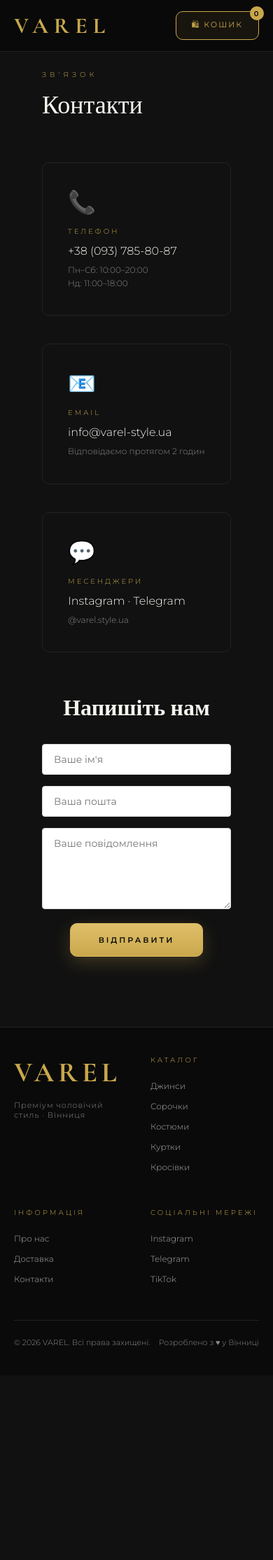
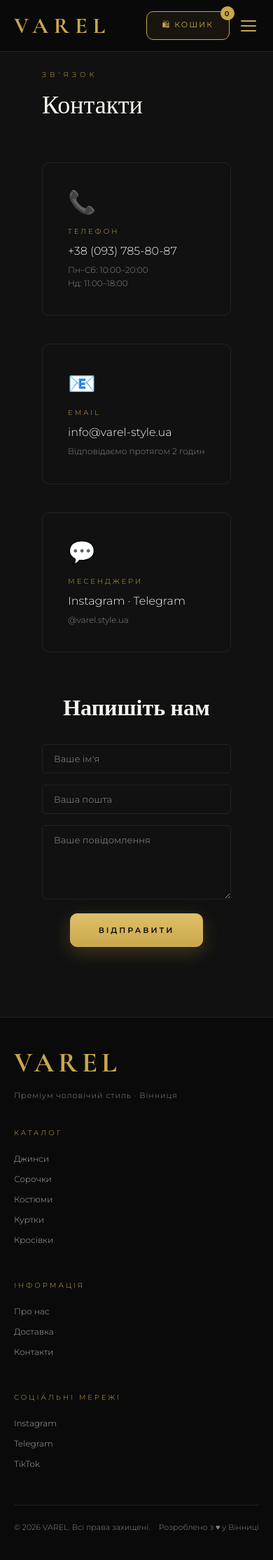
Before and after one commit to arikc79/varel-style, a Django app: page /contacts/ in a window 390 px wide. Shown: the whole page at 70% size. Before the commit the page ends 1924 px from the top, so only its background shows below. Run offline with Django 4.2, Linux system fonts and the light colour scheme; parts of the project's set-up code (start-up, migrations or seed data) failed here and were passed over.

Commit message:
fix: bug fixes & mobile improvements
- Add hamburger menu for mobile navigation
- Add color picker to product modal
- Fix JS syntax error in contacts.html (apostrophe in string)
- Fix catalog.html URL category race condition
- Fix quickAdd crash when product has no sizes
- Fix product detail gallery width on mobile
- Fix hero background-size on mobile (cover)
- Add footer 1-column layout for small screens
- Add color field to OrderItem admin inline

```diff
--- a/backend/apps/orders/admin.py
+++ b/backend/apps/orders/admin.py
@@ -4,8 +4,8 @@
 class OrderItemInline(admin.TabularInline):
     model  = OrderItem
     extra  = 0
-    fields = ['product', 'name', 'size', 'qty', 'price']
-    readonly_fields = ['product','name', 'size', 'qty', 'price']
+    fields = ['product', 'name', 'size', 'color', 'qty', 'price']
+    readonly_fields = ['product', 'name', 'size', 'color', 'qty', 'price']
 
 
 @admin.register(Order)
--- a/backend/static/css/hero.css
+++ b/backend/static/css/hero.css
@@ -27,6 +27,7 @@
 .hero-cta { margin-top: 50px; display: flex; gap: 16px; justify-content: center; animation: fadeUp 1s ease .6s both; }
 
 @media(max-width:768px) {
-  .hero { background-size: auto 112%; }
+  .hero { background-size: cover; background-position: center top; }
   .hero-cta { flex-direction: column; align-items: center; }
+  .hero-cta .btn-primary, .hero-cta .btn-outline { width: 100%; max-width: 280px; text-align: center; }
 }
--- a/backend/static/css/main.css
+++ b/backend/static/css/main.css
@@ -154,13 +154,57 @@
 .footer-links a:hover { color: var(--gold); }
 .footer-bottom { grid-column: 1/-1; border-top: 1px solid var(--border); padding-top: 24px; display: flex; justify-content: space-between; font-size: 11px; color: var(--grey); }
 
+/* ── HAMBURGER ── */
+.hamburger {
+  display: none;
+  flex-direction: column;
+  gap: 5px;
+  background: none;
+  border: none;
+  cursor: pointer;
+  padding: 6px 4px;
+  flex-shrink: 0;
+}
+.hamburger span {
+  display: block;
+  width: 22px;
+  height: 2px;
+  background: var(--gold);
+  border-radius: 2px;
+  transition: all .3s;
+}
+.hamburger.open span:nth-child(1) { transform: translateY(7px) rotate(45deg); }
+.hamburger.open span:nth-child(2) { opacity: 0; }
+.hamburger.open span:nth-child(3) { transform: translateY(-7px) rotate(-45deg); }
+
 /* ── RESPONSIVE ── */
 @media(max-width:768px) {
   nav { padding: 16px 20px; }
-  .nav-links { display: none; }
+  .nav-links {
+    display: none;
+    flex-direction: column;
+    position: absolute;
+    top: 100%;
+    left: 0; right: 0;
+    background: rgba(10,10,10,.98);
+    padding: 20px 24px 28px;
+    gap: 20px;
+    border-bottom: 1px solid var(--border);
+    backdrop-filter: blur(12px);
+    z-index: 999;
+  }
+  .nav-links.mobile-open { display: flex; }
+  .nav-links a { font-size: 13px; letter-spacing: 3px; padding: 8px 0; border-bottom: 1px solid var(--border); }
+  .nav-links li:last-child a { border-bottom: none; }
+  .hamburger { display: flex; }
   .section { padding: 60px 20px; }
   .about-section { grid-template-columns: 1fr; padding: 60px 20px; }
   .contact-grid { grid-template-columns: 1fr; }
   footer { grid-template-columns: 1fr 1fr; padding: 40px 20px; }
   .map-info { grid-template-columns: 1fr; }
 }
+
+@media(max-width:480px) {
+  footer { grid-template-columns: 1fr; }
+  .nav-links { gap: 0; }
+}
--- a/backend/static/js/modal.js
+++ b/backend/static/js/modal.js
@@ -1,14 +1,23 @@
 // ── МОДАЛЬНЕ ВІКНО ТОВАРУ ──
-let currentProduct = null;
-let currentQty     = 1;
-let selectedSize   = null;
+let currentProduct  = null;
+let currentQty      = 1;
+let selectedSize    = null;
+let selectedColor   = null;
+
+const MODAL_COLOR_MAP = {
+  'білий':'#f5f5f0','чорний':'#1a1a1a','синій':'#1e3f8f','темно-синій':'#0d1f5c',
+  'блакитний':'#5fa8e8','бежевий':'#d9d0ba','молочний':'#f0ead6','сірий':'#8a8a8a',
+  'графіт':'#3a3d45','хакі':'#7a7d5e','зелений':'#266b48','червоний':'#c0273a',
+  'бордовий':'#681a28','коричневий':'#6b472e',
+};
 
 function openModal(id) {
   currentProduct = allProducts.find(p => p.id === id);
   if (!currentProduct) return;
 
-  currentQty   = 1;
-  selectedSize = null;
+  currentQty    = 1;
+  selectedSize  = null;
+  selectedColor = null;
   document.getElementById('qtyNum').textContent = 1;
 
   // ── Галерея фото або emoji ──
@@ -49,6 +58,24 @@
     .map(s => `<button class="size-btn" onclick="selectSize(this,'${s}')">${s}</button>`)
     .join('');
 
+  const colors = currentProduct.colors || [];
+  const colorLabel = document.getElementById('modalColorLabel');
+  const colorsBox  = document.getElementById('modalColors');
+  if (colors.length > 0) {
+    colorLabel.style.display = '';
+    colorsBox.innerHTML = colors.map(c => {
+      const name = String(c).trim();
+      const hex  = MODAL_COLOR_MAP[name.toLowerCase()] || '#888';
+      return `<button class="modal-color-swatch" title="${name}" data-color="${name}"
+        style="width:32px;height:32px;border-radius:50%;background:${hex};border:2px solid rgba(255,255,255,.2);
+        outline:2px solid transparent;outline-offset:2px;cursor:pointer;transition:all .2s;flex-shrink:0;"
+        onclick="selectModalColor(this,'${name}')"></button>`;
+    }).join('');
+  } else {
+    colorLabel.style.display = 'none';
+    colorsBox.innerHTML = '';
+  }
+
   const details = currentProduct.details || {};
   document.getElementById('modalDetails').innerHTML = Object.keys(details).length
     ? '<div class="size-label" style="margin-bottom:12px">Деталі товару</div>' +
@@ -85,9 +112,22 @@
   document.getElementById('qtyNum').textContent = currentQty;
 }
 
+function selectModalColor(btn, color) {
+  document.querySelectorAll('.modal-color-swatch').forEach(b => {
+    b.style.outlineColor = 'transparent';
+    b.style.borderColor  = 'rgba(255,255,255,.2)';
+  });
+  btn.style.outlineColor = 'var(--gold)';
+  btn.style.borderColor  = 'rgba(201,168,76,.8)';
+  selectedColor = color;
+}
+
 function addToCartFromModal() {
   if (!selectedSize) { showToast('⚠️ Оберіть розмір!'); return; }
-  for (let i = 0; i < currentQty; i++) addItem(currentProduct, selectedSize);
+  const colors = currentProduct.colors || [];
+  if (colors.length > 0 && !selectedColor) { showToast('⚠️ Оберіть колір!'); return; }
+  const color = selectedColor || 'Без кольору';
+  for (let i = 0; i < currentQty; i++) addItem(currentProduct, selectedSize, color);
   closeModal();
   showToast('✓ Додано: ' + currentProduct.name);
 }
--- a/backend/static/js/products.js
+++ b/backend/static/js/products.js
@@ -225,8 +225,11 @@
 function quickAdd(id) {
   const p = allProducts.find(x => x.id === id);
   if (!p) return;
-  const defaultColor = (p.colors && p.colors.length > 0) ? p.colors[0] : 'Без кольору';
-  addItem(p, p.sizes[0], defaultColor);
+  if (!p.sizes || !p.sizes.length || (p.colors && p.colors.length > 0)) {
+    openModal(id);
+    return;
+  }
+  addItem(p, p.sizes[0], 'Без кольору');
   showToast('✓ ' + p.name + ' — додано до кошика');
 }
 
--- a/backend/static/js/ui.js
+++ b/backend/static/js/ui.js
@@ -16,12 +16,29 @@
   document.querySelectorAll('.fade-in:not(.visible)').forEach(el => obs.observe(el));
 }
 
+function toggleMobileMenu() {
+  const nav = document.querySelector('.nav-links');
+  const btn = document.getElementById('hamburger');
+  nav.classList.toggle('mobile-open');
+  btn.classList.toggle('open');
+}
+
+// Закрити мобільне меню при кліку на посилання
+document.querySelectorAll('.nav-links a').forEach(link => {
+  link.addEventListener('click', () => {
+    document.querySelector('.nav-links').classList.remove('mobile-open');
+    document.getElementById('hamburger').classList.remove('open');
+  });
+});
+
 document.addEventListener('keydown', e => {
   if (e.key === 'Escape') {
     closeLightbox();
     closeModal();
     closeCheckout();
     closeCart();
+    document.querySelector('.nav-links').classList.remove('mobile-open');
+    document.getElementById('hamburger')?.classList.remove('open');
   }
 });
 
--- a/backend/templates/base.html
+++ b/backend/templates/base.html
@@ -25,9 +25,12 @@
     <li><a href="{% url 'contacts' %}">Контакти</a></li>
     <li><a href="{% url 'find_us' %}">Де ми</a></li>
   </ul>
-  <div>
+  <div style="display:flex;align-items:center;gap:12px;">
     <button class="cart-btn" onclick="toggleCart()">
       🛍 Кошик <span class="cart-count" id="cartCount">0</span>
+    </button>
+    <button class="hamburger" id="hamburger" onclick="toggleMobileMenu()" aria-label="Меню">
+      <span></span><span></span><span></span>
     </button>
   </div>
 </nav>
@@ -85,6 +88,8 @@
       <div class="modal-price" id="modalPrice"></div>
       <div class="size-label">Оберіть розмір</div>
       <div class="sizes" id="modalSizes"></div>
+      <div class="size-label" id="modalColorLabel" style="display:none">Оберіть колір</div>
+      <div class="sizes" id="modalColors"></div>
       <div class="qty-label">Кількість</div>
       <div class="qty-control">
         <button class="qty-btn" onclick="changeQty(-1)">−</button>
--- a/backend/templates/contacts.html
+++ b/backend/templates/contacts.html
@@ -34,17 +34,16 @@
   <div style="margin-top:60px; text-align:center;">
     <h3 style="font-family:'Cormorant Garamond',serif; font-size:2rem; margin-bottom:32px;">Напишіть нам</h3>
     <form style="max-width:500px; margin:0 auto;" onsubmit="handleContactForm(event)">
-      <div style="margin-bottom:16px;">
-        <input type="text" placeholder="Ваше ім'я" required
-          style="width:100%; padding:12px 16px; border:1px solid #ddd; border-radius:4px; font-size:14px; font-family:'Montserrat',sans-serif; box-sizing:border-box;">
+      <div class="form-group">
+        <input type="text" placeholder="Ваше ім'я" required>
       </div>
-      <div style="margin-bottom:16px;">
-        <input type="email" placeholder="Ваша пошта" required
-          style="width:100%; padding:12px 16px; border:1px solid #ddd; border-radius:4px; font-size:14px; font-family:'Montserrat',sans-serif; box-sizing:border-box;">
+      <div class="form-group">
+        <input type="email" placeholder="Ваша пошта" required>
       </div>
-      <div style="margin-bottom:16px;">
+      <div class="form-group">
         <textarea placeholder="Ваше повідомлення" rows="5" required
-          style="width:100%; padding:12px 16px; border:1px solid #ddd; border-radius:4px; font-size:14px; font-family:'Montserrat',sans-serif; box-sizing:border-box; resize:vertical;"></textarea>
+          style="width:100%; background:var(--dark); border:1px solid var(--border); border-radius:var(--rs); color:var(--white); padding:12px 16px; font-family:'Montserrat',sans-serif; font-size:13px; outline:none; resize:vertical; box-sizing:border-box; transition:border-color .3s;"
+          onfocus="this.style.borderColor='var(--gold)'" onblur="this.style.borderColor='var(--border)'"></textarea>
       </div>
       <button type="submit" class="btn-primary" style="cursor:pointer;">Відправити</button>
     </form>
@@ -57,7 +56,7 @@
 <script>
   function handleContactForm(e) {
     e.preventDefault();
-    showToast('✉️ Повідомлення надіслано! Ми зв'яжемось з вами незабаром.');
+    showToast("✉️ Повідомлення надіслано! Ми зв'яжемось з вами незабаром.");
     e.target.reset();
   }
 </script>
```
Also changed, not shown: backend/static/css/product_detail.css (+7 -1 lines), backend/templates/catalog.html (+0 -15 lines).
